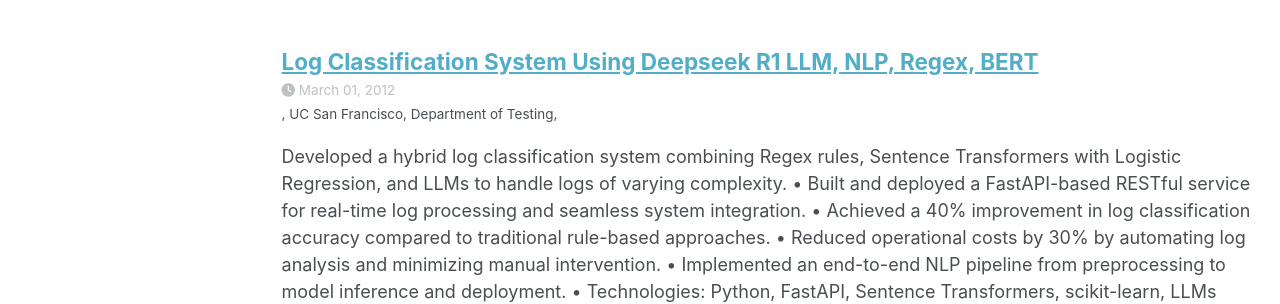
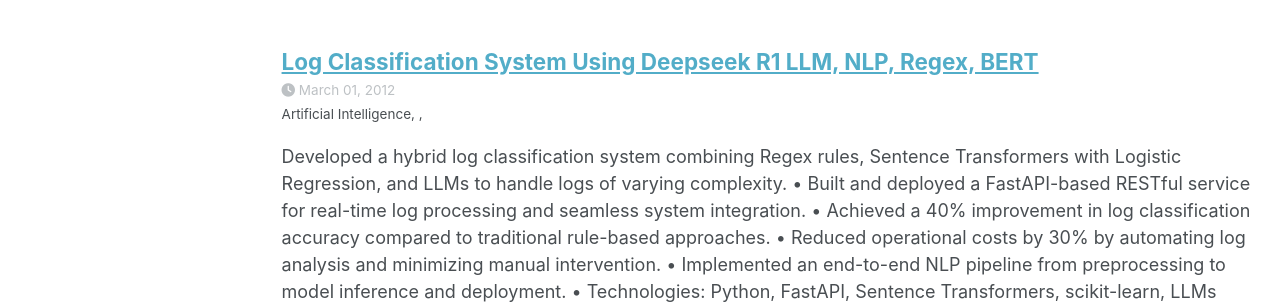
Before and after one commit to qzaman243/qzaman243.github.io, a Jekyll site: the page built from _pages/talks.html, in a window 1280 px wide and 1209 px high. Shown: the part 653-957 px from the top of the window. Built offline with Jekyll 4.4.1, drawn with Linux system fonts in a browser that asks for light colours; some web fonts are replaced; a script bundle is joined from its source files by our own code; library files that are not in the unit come from our copies.

Commit message:
Modify talk metadata for log classification system
Updated talk details including type and venue.

```diff
--- a/_talks/2012-03-01-talk-1.md
+++ b/_talks/2012-03-01-talk-1.md
@@ -1,10 +1,10 @@
 ---
 title: "Log Classification System Using Deepseek R1 LLM, NLP, Regex, BERT"
 collection:
-type: ""
+type: "Artificial Intelligence"
 permalink: https://github.com/qzaman243/Log-Classification-System-Using-Deepseek-R1-LLM-NLP-Regex-BERT
-venue: "UC San Francisco, Department of Testing"
-date: 2012-03-01
+venue: ""
+
 
 ---
 Developed a hybrid log classification system combining Regex rules, Sentence Transformers with Logistic Regression, and
```
